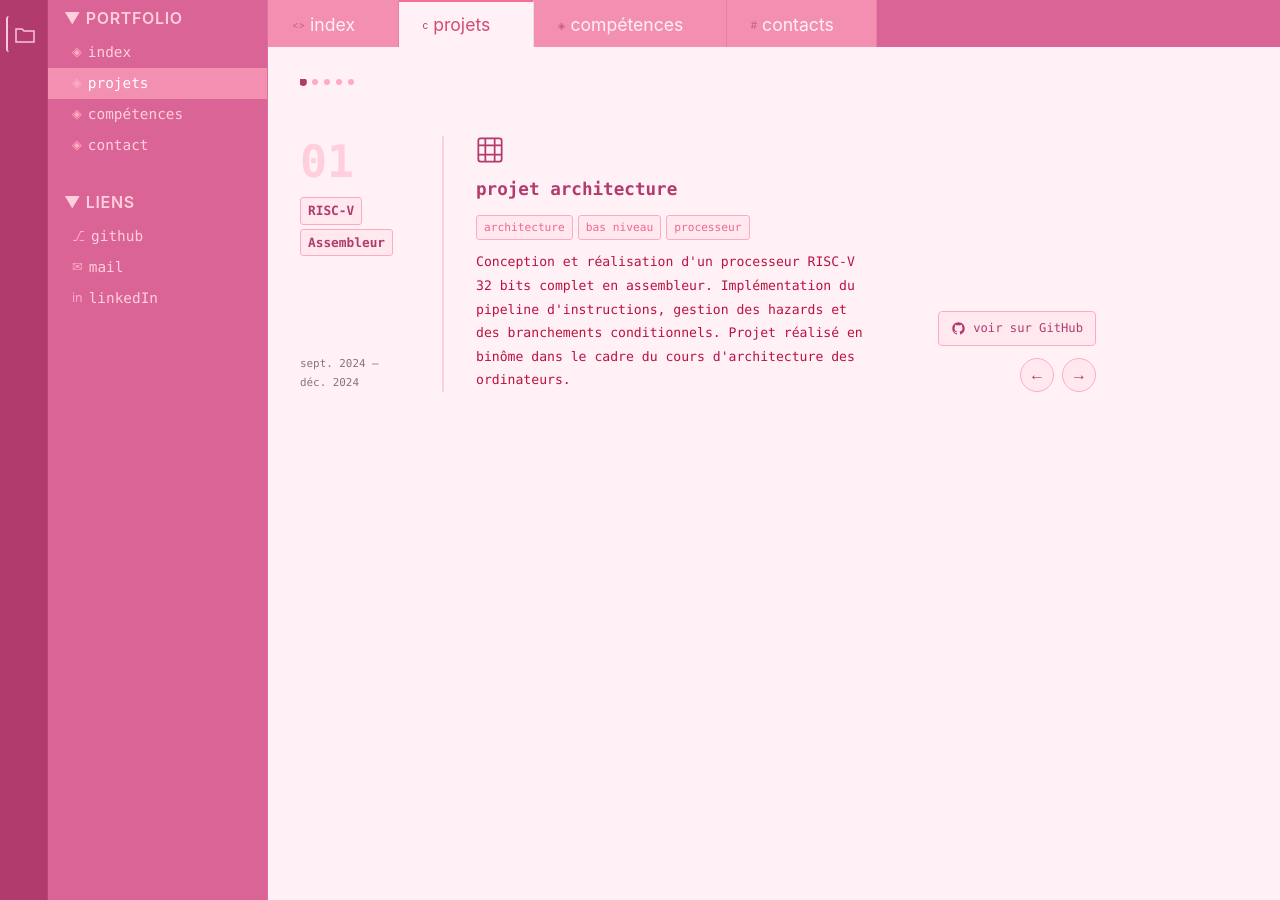
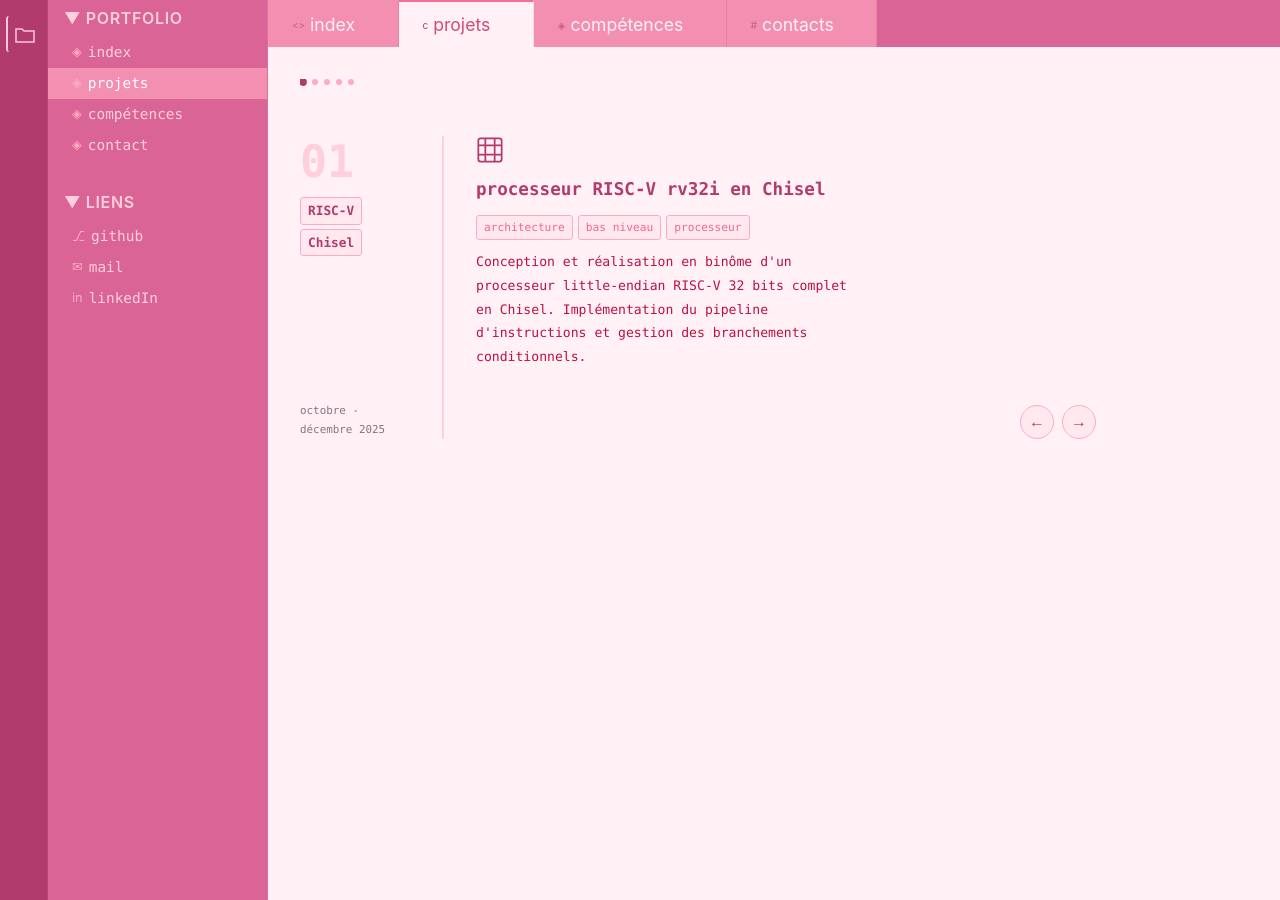
Before and after one commit to mkdir-lucile/mkdir-lucile.github.io, a Jekyll site: the page built from projets.html, in a window 1280 px wide. Built offline with Jekyll 4.4.1, drawn with Linux system fonts in a browser that asks for light colours.

Commit message:
final version

```diff
--- a/_layouts/default.html
+++ b/_layouts/default.html
@@ -59,7 +59,7 @@
         </li>
         <li class="sidebar-item">
           <span class="sidebar-file-icon">in</span>
-          <a href="{{ site.linkedin_url }}" target="_blank">linkedIn</a>
+          <a href="https://www.linkedin.com/in/lucile-hudry-202957406/" target="_blank">linkedIn</a>
         </li>
       </ul>
     </div>
--- a/competences.html
+++ b/competences.html
@@ -111,7 +111,7 @@ description: "Compétences de Lucile — langages, outils, expériences"
       <div class="xp-header">
         <div class="xp-title-block">
           <span class="xp-badge xp-badge--hack">hackathon</span>
-          <h3 class="xp-title">Trader algorithmique</h3>
+          <h3 class="xp-title">Trading algorithmique</h3>
         </div>
         <span class="xp-org">Morgan Stanley</span>
       </div>
--- a/contact.html
+++ b/contact.html
@@ -44,7 +44,7 @@ description: "Contacter Lucile"
         <span class="contact-network">linkedIn</span>
         <span class="contact-value">lucile-hudry</span>
       </div>
-      <a href="https://linkedin.com/in/lucile-hudry" target="_blank" class="contact-btn">
+      <a href="https://www.linkedin.com/in/lucile-hudry-202957406/" target="_blank" class="contact-btn">
         voir le profil →
       </a>
     </article>
--- a/index.html
+++ b/index.html
@@ -11,7 +11,7 @@ description: "Portfolio de Lucile — future ingénieure en informatique"
       <h1 class="hero-name">Lucile Hudry</h1>
       <p class="hero-tagline">étudiante à l'ENSIMAG<br>future ingénieure en informatique
       <p class="herop">
-        recherche un stage de 2 mois pour l'été 2027<br />
+        recherche un stage de 2 mois entre juin et août 2027<br />
       </p>
     </div>
     <div class="hero-image">
--- a/projets.html
+++ b/projets.html
@@ -17,9 +17,9 @@ description: "Projets de Lucile — future ingénieure informatique"
         <div class="pfc-number">01</div>
         <div class="pfc-langs">
           <span class="pfc-lang">RISC-V</span>
-          <span class="pfc-lang">Assembleur</span>
+          <span class="pfc-lang">Chisel</span>
         </div>
-        <div class="pfc-date">sept. 2024 — déc. 2024</div>
+        <div class="pfc-date">octobre - décembre 2025</div>
       </div>
 
       <div class="pfc-center">
@@ -33,24 +33,20 @@ description: "Projets de Lucile — future ingénieure informatique"
             <line x1="8" y1="16" x2="8" y2="22"/><line x1="16" y1="16" x2="16" y2="22"/>
           </svg>
         </div>
-        <h3 class="pfc-title">projet architecture</h3>
+        <h3 class="pfc-title">processeur RISC-V rv32i en Chisel</h3>
         <div class="pfc-tags">
           <span class="tag">architecture</span>
           <span class="tag">bas niveau</span>
           <span class="tag">processeur</span>
         </div>
         <p class="pfc-desc">
-          Conception et réalisation d'un processeur RISC-V 32 bits complet en assembleur.
-          Implémentation du pipeline d'instructions, gestion des hazards et des branchements
-          conditionnels. Projet réalisé en binôme dans le cadre du cours d'architecture des ordinateurs.
+          Conception et réalisation en binôme d'un processeur little-endian RISC-V 32 bits complet en Chisel.
+          Implémentation du pipeline d'instructions et gestion des branchements
+          conditionnels.
         </p>
       </div>
 
       <div class="pfc-right">
-        <a href="https://github.com/mkdir-lucile" target="_blank" class="pfc-github-btn">
-          <svg viewBox="0 0 24 24" fill="currentColor"><path d="M12 2C6.477 2 2 6.477 2 12c0 4.418 2.865 8.166 6.839 9.489.5.092.682-.217.682-.482 0-.237-.009-.868-.013-1.703-2.782.604-3.369-1.342-3.369-1.342-.454-1.154-1.11-1.462-1.11-1.462-.908-.62.069-.608.069-.608 1.003.07 1.531 1.03 1.531 1.03.892 1.529 2.341 1.087 2.91.832.092-.647.35-1.088.636-1.338-2.22-.253-4.555-1.11-4.555-4.943 0-1.091.39-1.984 1.029-2.683-.103-.253-.446-1.27.098-2.647 0 0 .84-.269 2.75 1.025A9.578 9.578 0 0 1 12 6.836a9.59 9.59 0 0 1 2.504.337c1.909-1.294 2.747-1.025 2.747-1.025.546 1.377.203 2.394.1 2.647.64.699 1.028 1.592 1.028 2.683 0 3.842-2.339 4.687-4.566 4.935.359.309.678.919.678 1.852 0 1.336-.012 2.415-.012 2.743 0 .267.18.578.688.48C19.138 20.163 22 16.418 22 12c0-5.523-4.477-10-10-10z"/></svg>
-          voir sur GitHub
-        </a>
         <div class="pfc-nav">
           <button class="pfc-arrow" onclick="scrollCarousel(-1)" aria-label="précédent">←</button>
           <button class="pfc-arrow" onclick="scrollCarousel(1)" aria-label="suivant">→</button>
@@ -66,7 +62,7 @@ description: "Projets de Lucile — future ingénieure informatique"
           <span class="pfc-lang">C</span>
           <span class="pfc-lang">POO</span>
         </div>
-        <div class="pfc-date">jan. 2025 — avr. 2025</div>
+        <div class="pfc-date">mai 2026</div>
       </div>
 
       <div class="pfc-center">
@@ -75,7 +71,7 @@ description: "Projets de Lucile — future ingénieure informatique"
             <polygon points="5,3 19,12 5,21"/>
           </svg>
         </div>
-        <h3 class="pfc-title">projet C — interface graphique</h3>
+        <h3 class="pfc-title">interface graphique</h3>
         <div class="pfc-tags">
           <span class="tag">POO</span>
           <span class="tag">interface graphique</span>
@@ -84,18 +80,14 @@ description: "Projets de Lucile — future ingénieure informatique"
         <p class="pfc-desc">
           Programmation orientée objets d'une bibliothèque d'interface graphique en C pur :
           fenêtres redimensionnables, boutons, champs de saisie, gestion des événements clavier
-          et souris. Conception d'une hiérarchie de types simulant l'héritage sans C++.
+          et souris. Utilisation d'une hiérarchie de types simulant l'héritage sans C++.
         </p>
       </div>
 
       <!-- avec image : remplace le src par le chemin de ton image -->
-      <div class="pfc-right pfc-right--has-image">
-        <img src="/assets/images/projet-c.png" alt="capture projet C" class="pfc-image">
-        <a href="https://github.com/mkdir-lucile" target="_blank" class="pfc-github-btn">
-          <svg viewBox="0 0 24 24" fill="currentColor"><path d="M12 2C6.477 2 2 6.477 2 12c0 4.418 2.865 8.166 6.839 9.489.5.092.682-.217.682-.482 0-.237-.009-.868-.013-1.703-2.782.604-3.369-1.342-3.369-1.342-.454-1.154-1.11-1.462-1.11-1.462-.908-.62.069-.608.069-.608 1.003.07 1.531 1.03 1.531 1.03.892 1.529 2.341 1.087 2.91.832.092-.647.35-1.088.636-1.338-2.22-.253-4.555-1.11-4.555-4.943 0-1.091.39-1.984 1.029-2.683-.103-.253-.446-1.27.098-2.647 0 0 .84-.269 2.75 1.025A9.578 9.578 0 0 1 12 6.836a9.59 9.59 0 0 1 2.504.337c1.909-1.294 2.747-1.025 2.747-1.025.546 1.377.203 2.394.1 2.647.64.699 1.028 1.592 1.028 2.683 0 3.842-2.339 4.687-4.566 4.935.359.309.678.919.678 1.852 0 1.336-.012 2.415-.012 2.743 0 .267.18.578.688.48C19.138 20.163 22 16.418 22 12c0-5.523-4.477-10-10-10z"/></svg>
-          voir sur GitHub
-        </a>
-        <div class="pfc-nav">
+      <div class="pfc-right pfc-right">
+<!--         <img src="/assets/images/projet-c.png" alt="capture projet C" class="pfc-image">
+ -->        <div class="pfc-nav">
           <button class="pfc-arrow" onclick="scrollCarousel(-1)" aria-label="précédent">←</button>
           <button class="pfc-arrow" onclick="scrollCarousel(1)" aria-label="suivant">→</button>
         </div>
@@ -108,9 +100,8 @@ description: "Projets de Lucile — future ingénieure informatique"
         <div class="pfc-number">03</div>
         <div class="pfc-langs">
           <span class="pfc-lang">C</span>
-          <span class="pfc-lang">Assembleur</span>
         </div>
-        <div class="pfc-date">fév. 2025 — mai 2025</div>
+        <div class="pfc-date">mars - avril 2025</div>
       </div>
 
       <div class="pfc-center">
@@ -120,7 +111,7 @@ description: "Projets de Lucile — future ingénieure informatique"
             <path d="M7 8l3 3-3 3"/><line x1="13" y1="14" x2="17" y2="14"/>
           </svg>
         </div>
-        <h3 class="pfc-title">projet OS</h3>
+        <h3 class="pfc-title">conception d'OS</h3>
         <div class="pfc-tags">
           <span class="tag">système</span>
           <span class="tag">bas niveau</span>
@@ -128,16 +119,15 @@ description: "Projets de Lucile — future ingénieure informatique"
         </div>
         <p class="pfc-desc">
           Réalisation d'un système d'exploitation minimal : driver vidéo mode texte,
-          gestionnaire de timers matériels, scheduler préemptif et bibliothèque de threads
-          avec sémaphores. Développement sur architecture x86 en environnement bare-metal.
+          gestionnaire de timers matériels et ordonnancement basique. Développement sur architecture x86 en environnement bare-metal.
         </p>
       </div>
 
       <div class="pfc-right">
-        <a href="https://github.com/mkdir-lucile" target="_blank" class="pfc-github-btn">
+        <!-- <a href="https://github.com/mkdir-lucile" target="_blank" class="pfc-github-btn">
           <svg viewBox="0 0 24 24" fill="currentColor"><path d="M12 2C6.477 2 2 6.477 2 12c0 4.418 2.865 8.166 6.839 9.489.5.092.682-.217.682-.482 0-.237-.009-.868-.013-1.703-2.782.604-3.369-1.342-3.369-1.342-.454-1.154-1.11-1.462-1.11-1.462-.908-.62.069-.608.069-.608 1.003.07 1.531 1.03 1.531 1.03.892 1.529 2.341 1.087 2.91.832.092-.647.35-1.088.636-1.338-2.22-.253-4.555-1.11-4.555-4.943 0-1.091.39-1.984 1.029-2.683-.103-.253-.446-1.27.098-2.647 0 0 .84-.269 2.75 1.025A9.578 9.578 0 0 1 12 6.836a9.59 9.59 0 0 1 2.504.337c1.909-1.294 2.747-1.025 2.747-1.025.546 1.377.203 2.394.1 2.647.64.699 1.028 1.592 1.028 2.683 0 3.842-2.339 4.687-4.566 4.935.359.309.678.919.678 1.852 0 1.336-.012 2.415-.012 2.743 0 .267.18.578.688.48C19.138 20.163 22 16.418 22 12c0-5.523-4.477-10-10-10z"/></svg>
           voir sur GitHub
-        </a>
+        </a> -->
         <div class="pfc-nav">
           <button class="pfc-arrow" onclick="scrollCarousel(-1)" aria-label="précédent">←</button>
           <button class="pfc-arrow" onclick="scrollCarousel(1)" aria-label="suivant">→</button>
@@ -151,9 +141,9 @@ description: "Projets de Lucile — future ingénieure informatique"
         <div class="pfc-number">04</div>
         <div class="pfc-langs">
           <span class="pfc-lang">Python</span>
-          <span class="pfc-lang">NumPy</span>
+          <span class="pfc-lang">POO</span>
         </div>
-        <div class="pfc-date">oct. 2024 — nov. 2024</div>
+        <div class="pfc-date">janvier - mai 2025</div>
       </div>
 
       <div class="pfc-center">
@@ -162,26 +152,25 @@ description: "Projets de Lucile — future ingénieure informatique"
             <polyline points="22 12 18 12 15 21 9 3 6 12 2 12"/>
           </svg>
         </div>
-        <h3 class="pfc-title">analyse de données</h3>
+        <h3 class="pfc-title">générateur aléatoire de poèmes</h3>
         <div class="pfc-tags">
-          <span class="tag">data analysis</span>
+          <span class="tag">algorithme</span>
           <span class="tag">Python</span>
-          <span class="tag">visualisation</span>
+          <span class="tag">probabilités</span>
         </div>
         <p class="pfc-desc">
-          Exploration et visualisation d'un jeu de données météorologiques sur 10 ans.
-          Nettoyage des données, détection d'anomalies, régression linéaire et affichage
-          de séries temporelles avec Matplotlib. Rapport final généré automatiquement.
+          Conception et programmation d'un générateur aléatoire de poèmes selon le principe des n-grammes en Python. Entraînement sur Les Contemplations de Hugo et mesures de la perplexité obtenue sur différents corpus.
+          Implémentation du lissage de Laplace sur les données et étude des paramètres optimaux pour la génération.
         </p>
       </div>
 
       <!-- avec image -->
       <div class="pfc-right pfc-right--has-image">
-        <img src="/assets/images/projet-data.png" alt="capture analyse données" class="pfc-image">
-        <a href="https://github.com/mkdir-lucile" target="_blank" class="pfc-github-btn">
+        <img src="/assets/images/poeme.png" alt="poème généré par mon programme" class="pfc-image">
+        <!-- <a href="https://github.com/mkdir-lucile" target="_blank" class="pfc-github-btn">
           <svg viewBox="0 0 24 24" fill="currentColor"><path d="M12 2C6.477 2 2 6.477 2 12c0 4.418 2.865 8.166 6.839 9.489.5.092.682-.217.682-.482 0-.237-.009-.868-.013-1.703-2.782.604-3.369-1.342-3.369-1.342-.454-1.154-1.11-1.462-1.11-1.462-.908-.62.069-.608.069-.608 1.003.07 1.531 1.03 1.531 1.03.892 1.529 2.341 1.087 2.91.832.092-.647.35-1.088.636-1.338-2.22-.253-4.555-1.11-4.555-4.943 0-1.091.39-1.984 1.029-2.683-.103-.253-.446-1.27.098-2.647 0 0 .84-.269 2.75 1.025A9.578 9.578 0 0 1 12 6.836a9.59 9.59 0 0 1 2.504.337c1.909-1.294 2.747-1.025 2.747-1.025.546 1.377.203 2.394.1 2.647.64.699 1.028 1.592 1.028 2.683 0 3.842-2.339 4.687-4.566 4.935.359.309.678.919.678 1.852 0 1.336-.012 2.415-.012 2.743 0 .267.18.578.688.48C19.138 20.163 22 16.418 22 12c0-5.523-4.477-10-10-10z"/></svg>
           voir sur GitHub
-        </a>
+        </a> -->
         <div class="pfc-nav">
           <button class="pfc-arrow" onclick="scrollCarousel(-1)" aria-label="précédent">←</button>
           <button class="pfc-arrow" onclick="scrollCarousel(1)" aria-label="suivant">→</button>
@@ -197,7 +186,7 @@ description: "Projets de Lucile — future ingénieure informatique"
           <span class="pfc-lang">Jekyll</span>
           <span class="pfc-lang">HTML/CSS</span>
         </div>
-        <div class="pfc-date">jan. 2025 — jan. 2025</div>
+        <div class="pfc-date">mai 2026</div>
       </div>
 
       <div class="pfc-center">
```
Also changed, not shown: assets/images/poeme.png (added).
